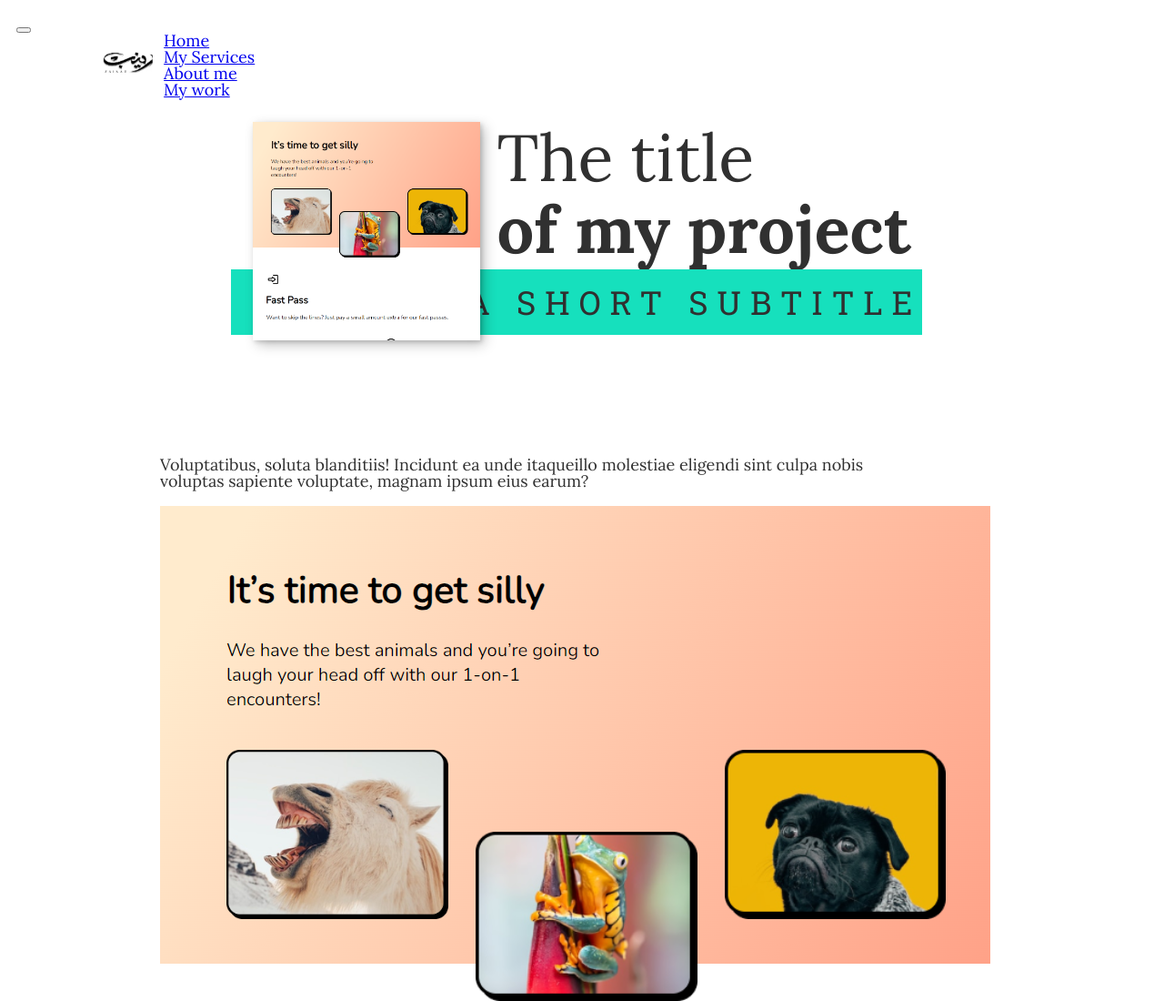
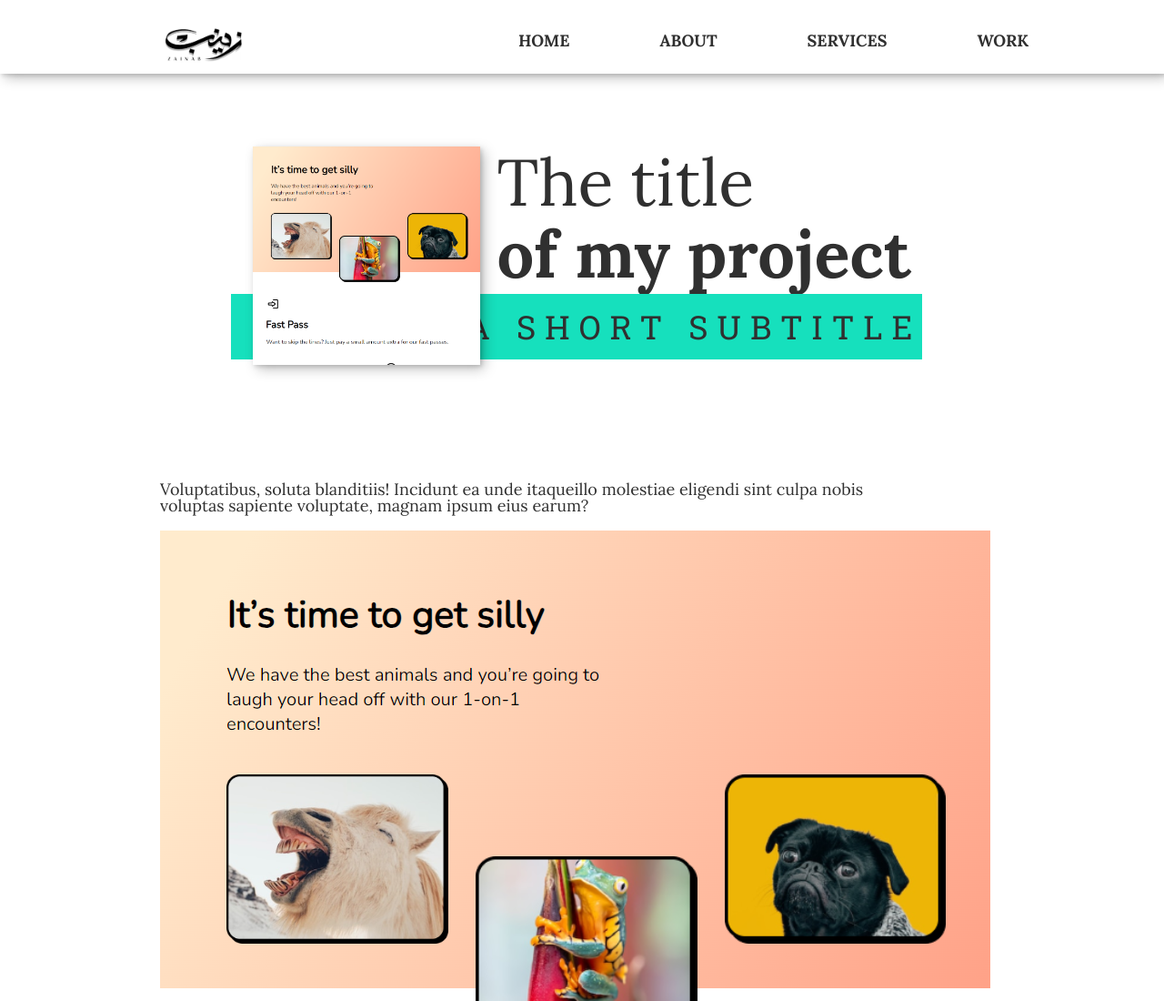
Before and after one commit to zainabturkmen/My-Protfolio, a plain HTML site: page portfolio-items.html in a window 1280 px wide. Shown: the top 1100 px of the page at 91% size. Drawn offline with nearby package versions, Linux system fonts and the light colour scheme.

Commit message:
adding some changes

```diff
--- a/index.css
+++ b/index.css
@@ -150,6 +150,8 @@ header {
   /* display: flex; */
   /* justify-content: space-between; */
   padding: 1em;
+  background-color: #fff;
+  box-shadow: var(--bs);
 }
 
 .logo {
@@ -162,7 +164,7 @@ header {
   display: flex;
   flex-direction: row;
   justify-content: space-between;
-  margin-top: -1em;
+  /* margin-top: 1em; */
 }
 
 .sidebar-toggle {
@@ -225,101 +227,6 @@ header {
   color: var(--clr-accent);
 }
 
-/* .nav {
-  position: fixed;
-  background-color: var(--clr-dark);
-  color: var(--clr-light);
-  top: 0;
-  bottom: 0;
-  left: 0;
-  right: 0;
-  z-index: 100;
-
-  transform: translateX(100%);
-  transition: transform 250ms cubic-bezier(0.5, 0, 0.5, 1);
-}
-
-.nav__list {
-  list-style: none;
-  display: flex;
-  height: 60%;
-  flex-direction: column;
-  justify-content: space-evenly;
-  margin-left: 2em;
-  padding: 0;
-}
-
-.nav__link {
-  color: inherit;
-  font-weight: var(--fw-bold);
-  font-size: var(--fs-h3);
-  text-decoration: none;
-}
-
-.nav__link:hover {
-  color: var(--clr-accent);
-}
-
-.nav-toggle {
-  padding: 0.25em;
-  background: transparent;
-  border: 0;
-  cursor: pointer;
-  position: absolute;
-  right: 1em;
-  top: 2.5em;
-  z-index: 1000;
-}
-
-.nav-open .nav {
-  transform: translateX(70%);
-}
-
-.nav-open .nav-toggle {
-  position: fixed;
-}
-
-.nav-open .humburger {
-  transform: rotate(0.625turn);
-}
-
-.nav-open .humburger::before {
-  transform: rotate(90deg) translateX(-6px);
-}
-
-.nav-open .humburger::after {
-  opacity: 0;
-}
-
-.humburger {
-  display: block;
-  position: relative;
-}
-
-.humburger,
-.humburger::after,
-.humburger::before {
-  background: var(--clr-accent);
-  width: 1.3em;
-  height: 3px;
-  border-radius: 1em;
-  border: none;
-}
-
-.humburger::after,
-.humburger::before {
-  content: "";
-  position: absolute;
-  left: 0;
-  right: 0;
-}
-
-.humburger::before {
-  top: 6px;
-}
-.humburger::after {
-  bottom: 6px;
-} */
 /* intro section */
 
 .intro {
@@ -331,6 +238,16 @@ header {
 }
 
 @media (min-width: 600px) {
+  header {
+    background-color: #fff;
+    box-shadow: var(--bs);
+    padding: unset;
+    display: flex;
+    flex-direction: row;
+    justify-content: space-around;
+    align-items: center;
+    padding-bottom: 0.5em;
+  }
   .sidebar-toggle {
     display: none;
   }
@@ -339,19 +256,22 @@ header {
     display: none;
   }
   .logo {
-    position: fixed;
-    left: 5em;
+    margin-top: 1em;
+    margin-left: 2em;
+    width: 100%;
   }
 
   .nav {
     height: unset;
     padding-top: 1em;
     color: var(--clr-light);
-    transform: translate(100%);
+    transform: unset;
     background-color: unset;
-    /* position: unset; */
+    position: unset;
     margin: unset;
     z-index: 1;
+    /* max-width: 100%; */
+    margin-top: 0;
   }
 
   .links {
@@ -577,3 +497,9 @@ header {
 .portfolio-item-individual p {
   max-width: 800px;
 }
+
+.name {
+  color: red;
+  background-color: black;
+  text-align: end;
+}
--- a/index.js
+++ b/index.js
@@ -1,14 +1,18 @@
 const sidebarToggle = document.querySelector(".sidebar-toggle");
 const nav = document.querySelector(".nav");
 const closeBtn = document.querySelector(".close-btn");
+const links = document.querySelectorAll(".links");
 
-sidebarToggle.addEventListener("click",() => {
+sidebarToggle.addEventListener("click", () => {
   nav.classList.toggle("show-navbar");
-  console.log(nav);
 });
 
+closeBtn.addEventListener("click", () => {
+  nav.classList.toggle("show-navbar");
+});
 
-closeBtn.addEventListener("click", ()=> {
-  nav.classList.toggle("show-navbar");
-  console.log(closeBtn);
-})
+links.forEach((link) => {
+  link.addEventListener("click", () => {
+    nav.classList.toggle("show-navbar");
+  });
+});
--- a/portfolio-items.html
+++ b/portfolio-items.html
@@ -23,24 +23,33 @@
     <link rel="stylesheet" href="index.css" />
   </head>
   <body>
+
      <header>
+      <div class="logo-and-toggle-div">
         <div class="logo">
-        <img src="img/z-dev.avif" alt="" />
+          <img src="img/image.png" alt="" />
         </div>
-      <button class="nav-toggle" aria-label="toggle navigation">
-        <span class="humburger"></span>
+        <button class="sidebar-toggle">
+          <i class="fas fa-bars"></i>
         </button>
+      </div>
+        <!-- links -->
         <nav class="nav">
-        <ul class="nav__list">
-          <li class="nav__item"><a href="index.html" class="nav__link">Home</a></li>
-          <li class="nav__item">
-            <a href="index.html#services" class="nav__link">My Services</a>
+          <button class="close-btn">
+            <i class="fas fa-times"></i>
+          </button>
+            <ul class="links">
+              <li>
+                <a href="index.html" class="active">home</a>
               </li>
-          <li class="nav__item">
-            <a href="index.html#about" class="nav__link">About me</a>
+              <li>
+                <a href="index.html#about">about</a>
               </li>
-          <li class="nav__item">
-            <a href="index.html#work" class="nav__link">My work</a>
+              <li>
+                <a href="index.html#services">services</a>
+              </li>
+              <li>
+                <a href="index.html#work">work</a>
               </li>
             </ul>
         </nav>
```
Also changed, not shown: index.html (+9 -10 lines), no.html (added, +17 -0 lines), img/image.png (added), img/zainab-logo.jpg (added), 1 other file. Lines whose indentation alone changed are shown as unchanged.
